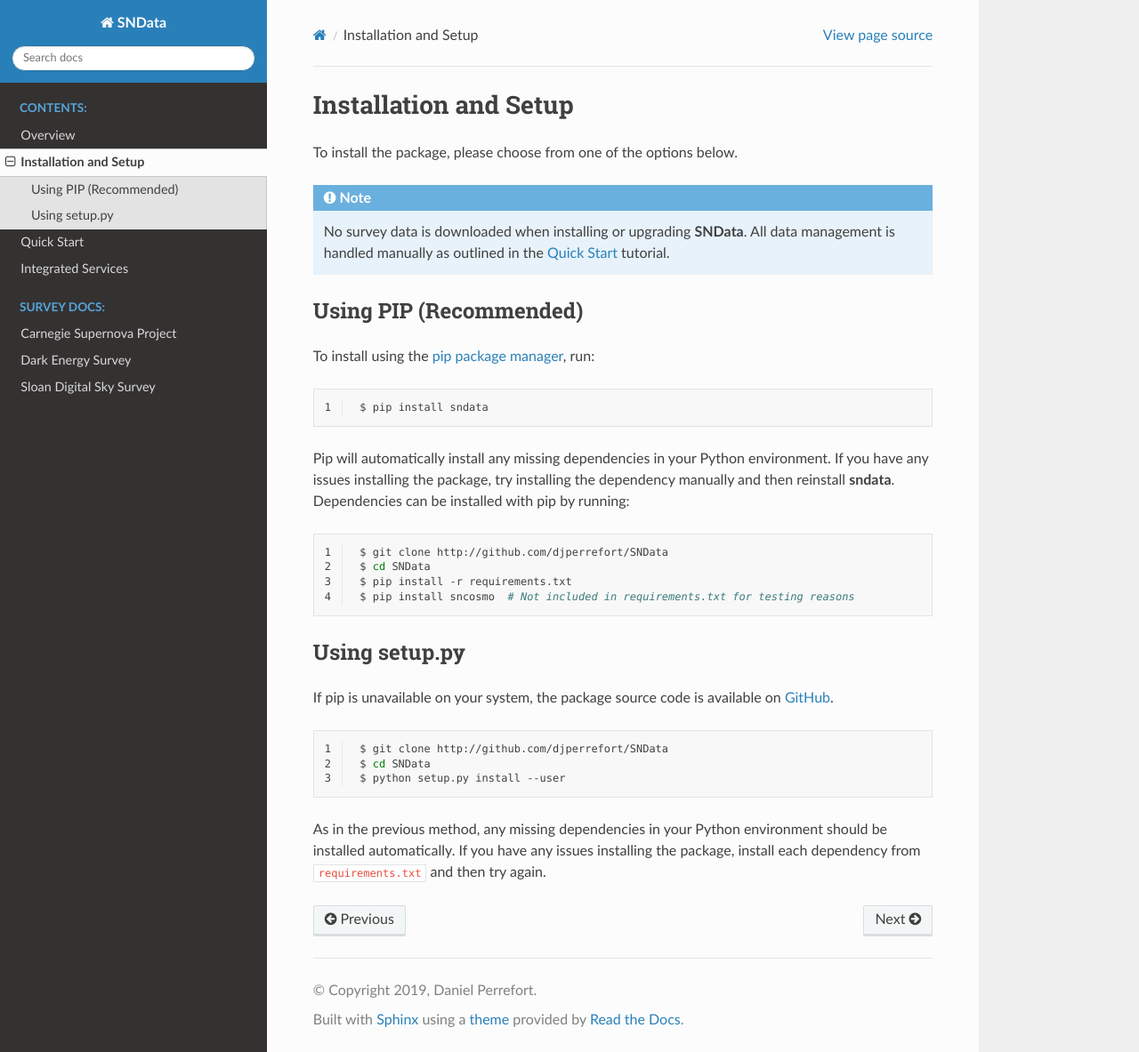
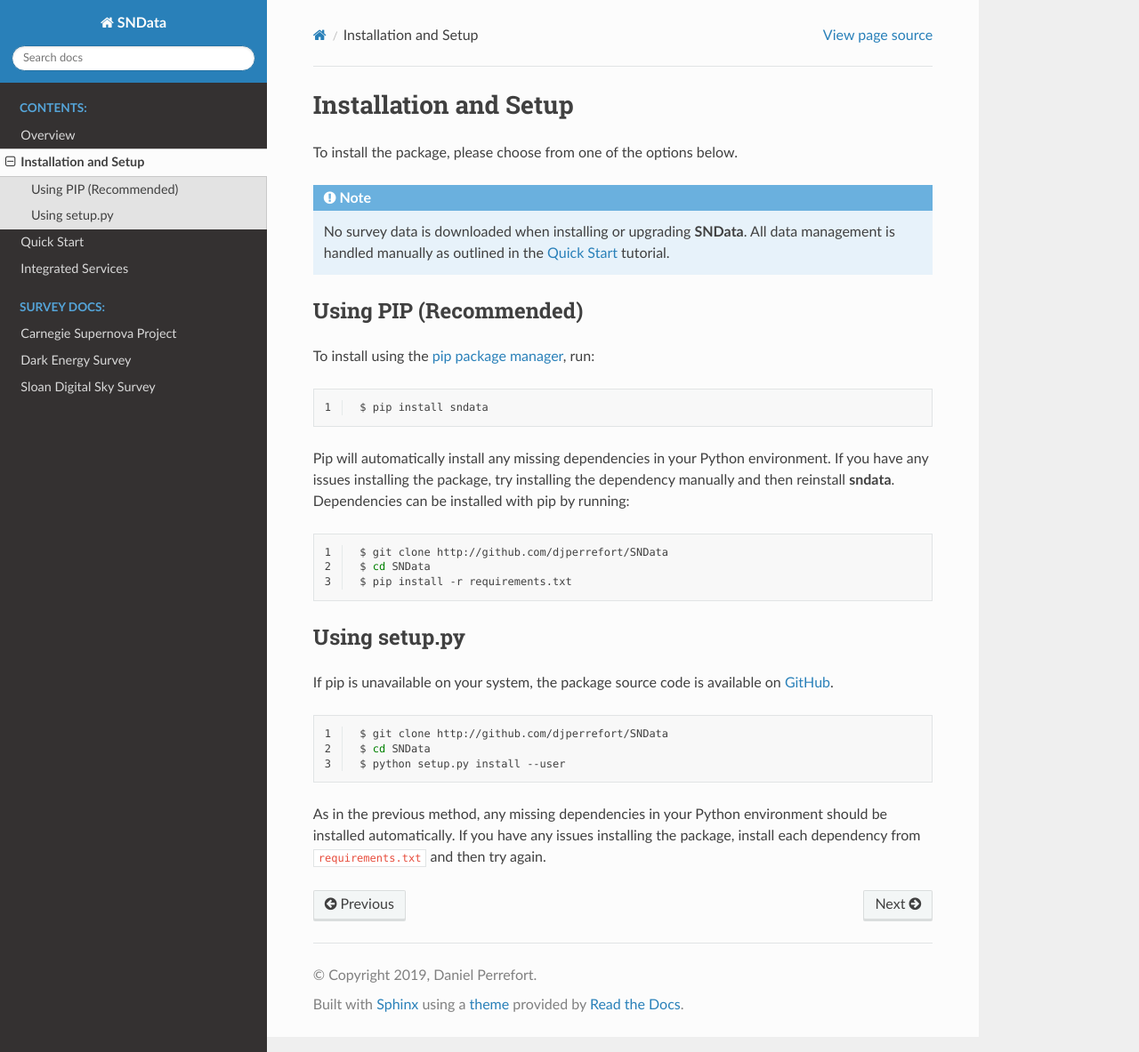
Before and after one commit to sncosmo/SNData, a Sphinx documentation site: the page built from docs/source/installation.rst, in a window 1280 px wide and 1183 px high. Shown: the whole window at 89% size. Built offline with Sphinx 7.4.7 and the Read the Docs theme 2.0.0, drawn with Linux system fonts in a browser that asks for light colours.

Commit message:
Updates install instructions [ci skip]

```diff
--- a/docs/source/installation.rst
+++ b/docs/source/installation.rst
@@ -29,7 +29,6 @@
     $ git clone http://github.com/djperrefort/SNData
     $ cd SNData
     $ pip install -r requirements.txt
-    $ pip install sncosmo  # Not included in requirements.txt for testing reasons
 
 
 Using setup.py
```
